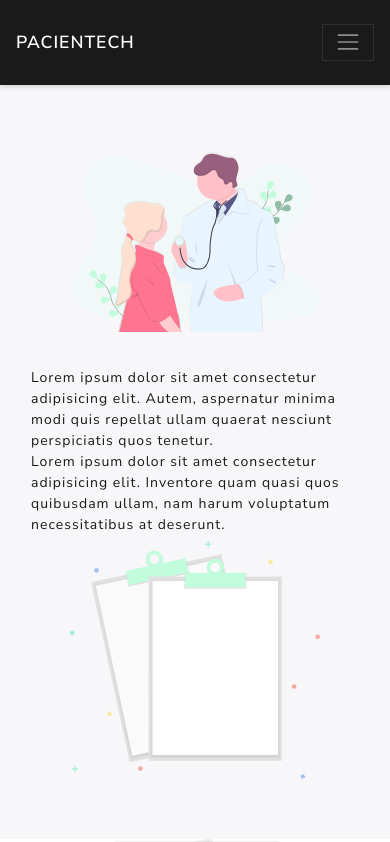
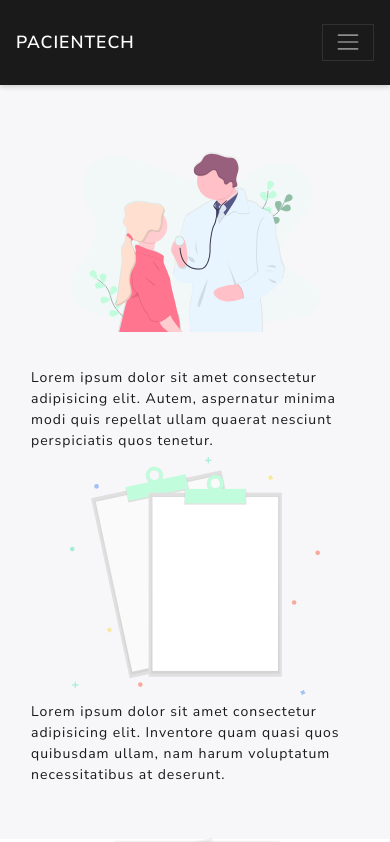
Before and after one commit to vzhny/pacientech, a React app: page / in a window 390 px wide. Shown: the top 842 px of the page. Built offline with nearby package versions, Linux system fonts and the light colour scheme.

Commit message:
Added window width check in order to position middle image and blurb properly on mobile | 02/22

```diff
--- a/src/pages/Landing/Landing.js
+++ b/src/pages/Landing/Landing.js
@@ -1,4 +1,4 @@
-import React from 'react';
+import React, { useState, useEffect } from 'react';
 import clsx from 'clsx';
 import { Jumbotron, Container, Row, Col } from 'reactstrap';
 import DoctorWithPatient from '@/images/doctor-with-patient.svg';
@@ -6,44 +6,66 @@ import Clipboards from '@/images/clipboards.svg';
 import DataDisplay from '@/images/data-display.svg';
 import { fullHeight, image, blurb } from './Landing.module.scss';
 
-const Landing = () => (
+const Landing = () => {
+  const [innerWidth, setInnerWidth] = useState(window.innerWidth);
+
+  useEffect(() => {
+    setInnerWidth(window.innerWidth);
+  }, [innerWidth]);
+
+  return (
     <Jumbotron className={fullHeight}>
       <Container>
         <Row>
-        <Col className="d-flex">
+          <Col className="d-flex" md="6">
             <img alt="Doctor with Patient" className={image} src={DoctorWithPatient} />
           </Col>
-        <Col className="d-flex">
+          <Col className="d-flex" md="6">
             <p className={clsx('text-primary', blurb)}>
               Lorem ipsum dolor sit amet consectetur adipisicing elit. Autem, aspernatur minima modi
               quis repellat ullam quaerat nesciunt perspiciatis quos tenetur.
             </p>
           </Col>
         </Row>
+        {innerWidth < 768 ? (
           <Row>
-        <Col className="d-flex">
+            <Col className="d-flex" md="6">
+              <img alt="Clipboards" className={image} src={Clipboards} />
+            </Col>
+            <Col className="d-flex" md="6">
               <p className={clsx('text-primary', blurb)}>
                 Lorem ipsum dolor sit amet consectetur adipisicing elit. Inventore quam quasi quos
                 quibusdam ullam, nam harum voluptatum necessitatibus at deserunt.
               </p>
             </Col>
-        <Col className="d-flex">
+          </Row>
+        ) : (
+          <Row>
+            <Col className="d-flex" md="6">
+              <p className={clsx('text-primary', blurb)}>
+                Lorem ipsum dolor sit amet consectetur adipisicing elit. Inventore quam quasi quos
+                quibusdam ullam, nam harum voluptatum necessitatibus at deserunt.
+              </p>
+            </Col>
+            <Col className="d-flex" md="6">
               <img alt="Clipboards" className={image} src={Clipboards} />
             </Col>
           </Row>
+        )}
         <Row>
-        <Col className="d-flex">
+          <Col className="d-flex" md="6">
             <img alt="Data Display" className={image} src={DataDisplay} />
           </Col>
-        <Col className="d-flex">
+          <Col className="d-flex" md="6">
             <p className={clsx('text-primary', blurb)}>
-            Lorem ipsum dolor sit amet consectetur adipisicing elit. Possimus, odit deleniti tenetur
-            in quidem unde voluptas porro ipsam quibusdam perferendis.
+              Lorem ipsum dolor sit amet consectetur adipisicing elit. Possimus, odit deleniti
+              tenetur in quidem unde voluptas porro ipsam quibusdam perferendis.
             </p>
           </Col>
         </Row>
       </Container>
     </Jumbotron>
   );
+};
 
 export default Landing;
```
Lines whose indentation alone changed are shown as unchanged.
